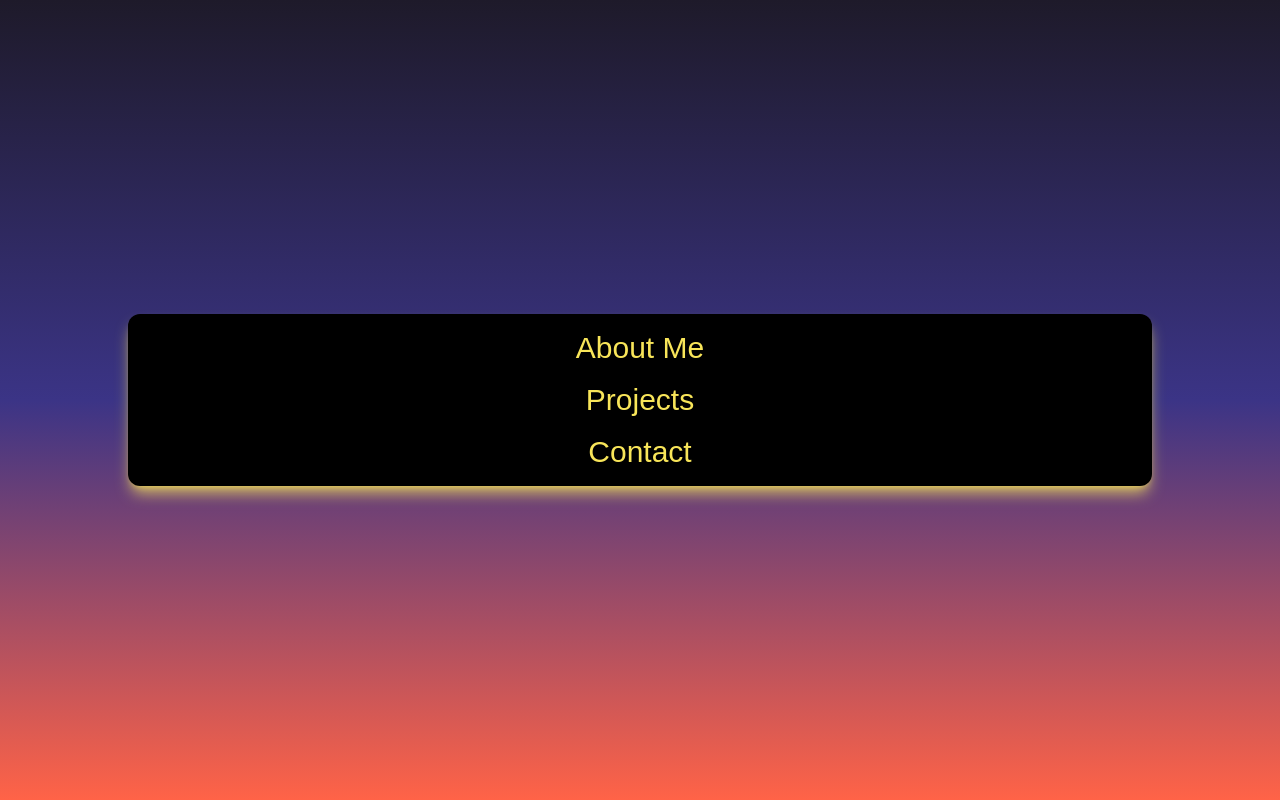
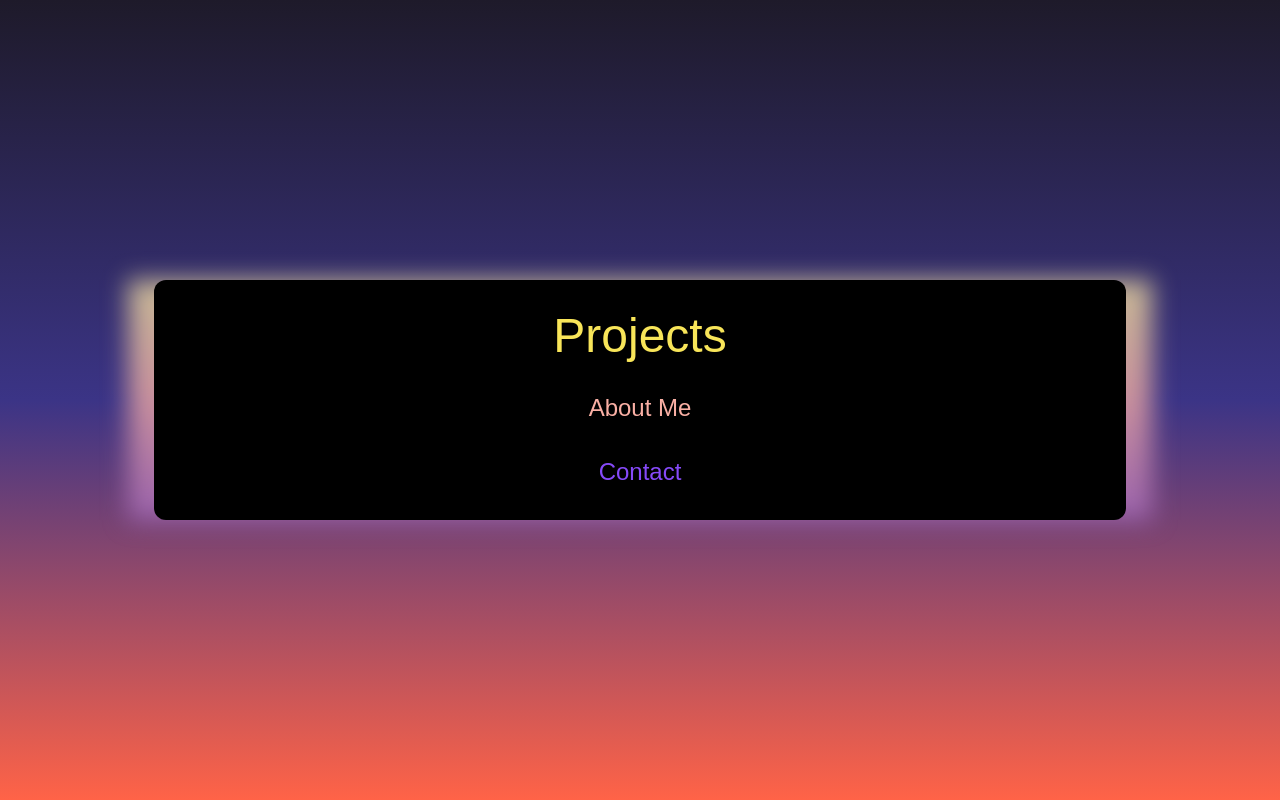
Before and after one commit to willwpearson/optim.boo, a Next.js app: page / in a window 1280 px wide. Built offline with nearby package versions, Linux system fonts and the light colour scheme.

Commit message:
Get creative to add gradient shadow for route list.

```diff
--- a/src/app/page.js
+++ b/src/app/page.js
@@ -1,6 +1,5 @@
 'use client'
-import React, { useRef, useState, useCallback } from "react"
-import Router from "next/router"
+import React, { useRef, useState, useCallback, useEffect } from "react"
 import RouteList from "@/components/RouteList"
 import ContactModal from "@/components/ContactModal"
 import AboutModal from "@/components/AboutModal"
@@ -18,20 +17,20 @@ export default function Home() {
   }, [])
 
   const routes = useRef([
+    { name: "Projects", click: () => {
+      setTransitionDirection("up")
+      window.location.href = "/projects"
+    }},
     { name: "About Me", click: () => {
       setTimeout(() => setAboutMeOpen(true), 300)
       setRoutesOpen(false)
       setTransitionDirection("left")
     }},
-    { name: "Projects", click: () => {
-      setTransitionDirection("up")
-      Router.push("/projects")
-    }},
     { name: "Contact", click: () => {
       setTimeout(() => setContactInfoOpen(true), 300)
       setRoutesOpen(false)
       setTransitionDirection("right")
-    }},
+    }}
   ])
 
   return (
--- a/src/app/projects/page.js
+++ b/src/app/projects/page.js
@@ -0,0 +1,11 @@
+'use client'
+import React, { useRef, useState, useCallback } from "react"
+import Router from "next/router"
+
+export default function Projects() {
+    return (
+        <main className="bg-gradient-to-b from-violetDark via-plum to-midnightDark w-screen h-screen flex items-center justify-center">
+
+        </main>
+    )
+}
--- a/src/components/AboutModal.jsx
+++ b/src/components/AboutModal.jsx
@@ -15,8 +15,8 @@ export default function AboutModal({ isOpen, returnHome }) {
             leaveFrom="translate-x-0 opacity-100"
             leaveTo="translate-x-full opacity-0"
         >
-            <div className="bg-black p-4 rounded-xl shadow-lg shadow-violetLight/75 flex flex-col items-center space-y-4">
-                <button className="text-center text-violet hover:text-violetDark text-3xl" onClick={() => returnHome()}>
+            <div className="bg-black p-4 rounded-xl shadow-lg shadow-sunsetOrangeLight/75 flex flex-col items-center space-y-4">
+                <button className="text-center text-sunsetOrangeLight hover:text-sunsetOrangeDark text-3xl" onClick={() => returnHome()}>
                     <h1>Return</h1>
                 </button>
             </div>
--- a/src/components/ContactModal.jsx
+++ b/src/components/ContactModal.jsx
@@ -15,8 +15,8 @@ export default function ContactModal({ isOpen, returnHome }) {
             leaveFrom="translate-x-0 opacity-100"
             leaveTo="-translate-x-full opacity-0"
         >
-            <div className="bg-black p-4 rounded-xl shadow-lg shadow-sunsetOrangeLight/75 flex flex-col items-center space-y-4">
-                <button className="text-center text-sunsetOrangeLight hover:text-sunsetOrangeDark text-3xl" onClick={() => returnHome()}>
+            <div className="bg-black p-4 rounded-xl shadow-lg shadow-violetLight/75 flex flex-col items-center space-y-4">
+                <button className="text-center text-violet hover:text-violetDark text-3xl" onClick={() => returnHome()}>
                     <h1>Return</h1>
                 </button>
             </div>
--- a/src/components/RouteList.jsx
+++ b/src/components/RouteList.jsx
@@ -1,6 +1,7 @@
 'use client'
 import React from "react"
 import { Transition } from "@headlessui/react"
+import clsx from "clsx"
 
 export default function RouteList({ routes, isOpen, transitionDirection }) {
     const enterFrom = transitionDirection === "right" ? "translate-x-full" : transitionDirection === "left" ? "-translate-x-full" : "translate-y-full"
@@ -17,14 +18,22 @@ export default function RouteList({ routes, isOpen, transitionDirection }) {
             leaveFrom="opacity-100 translate-y-0 translate-x-0"
             leaveTo={`opacity-0 ${leaveTo}`}
         >
-            <div className="bg-black p-4 rounded-xl shadow-lg shadow-sunflower/75 flex flex-col items-center space-y-4">
-                {routes.map((route, index) => (
-                    <div key={index} className="flex items-center justify-center w-full">
-                        <button className="text-center text-sunflower hover:text-sunflowerDark text-3xl" onClick={route.click}>
-                            <h1>{route.name}</h1>
-                        </button>
-                    </div>
-                ))}
+            <div className="relative flex items-center justify-center w-full h-full">
+                <div className="absolute w-full h-full bg-gradient-to-b from-sunflowerLight/75 via-sunsetOrangeLight/75 to-violetLight/75 blur-md z-0"/>
+                <div className="bg-black w-[95%] h-[95%] p-8 rounded-xl flex flex-col items-center space-y-8 z-10">
+                    {routes.map((route, index) => (
+                        <div key={index} className="flex items-center justify-center w-full">
+                            <button onClick={route.click}>
+                                <h1 className={clsx([
+                                    "text-center",
+                                    route.name === "Projects" && "text-5xl text-sunflower hover:text-sunflowerDark",
+                                    route.name === "About Me" && "text-2xl text-sunsetOrangeLight hover:text-sunsetOrangeDark",
+                                    route.name === "Contact" && "text-2xl text-violet hover:text-violetDark"
+                                ])}>{route.name}</h1>
+                            </button>
+                        </div>
+                    ))}
+                </div>
             </div>
         </Transition>
     )
```
